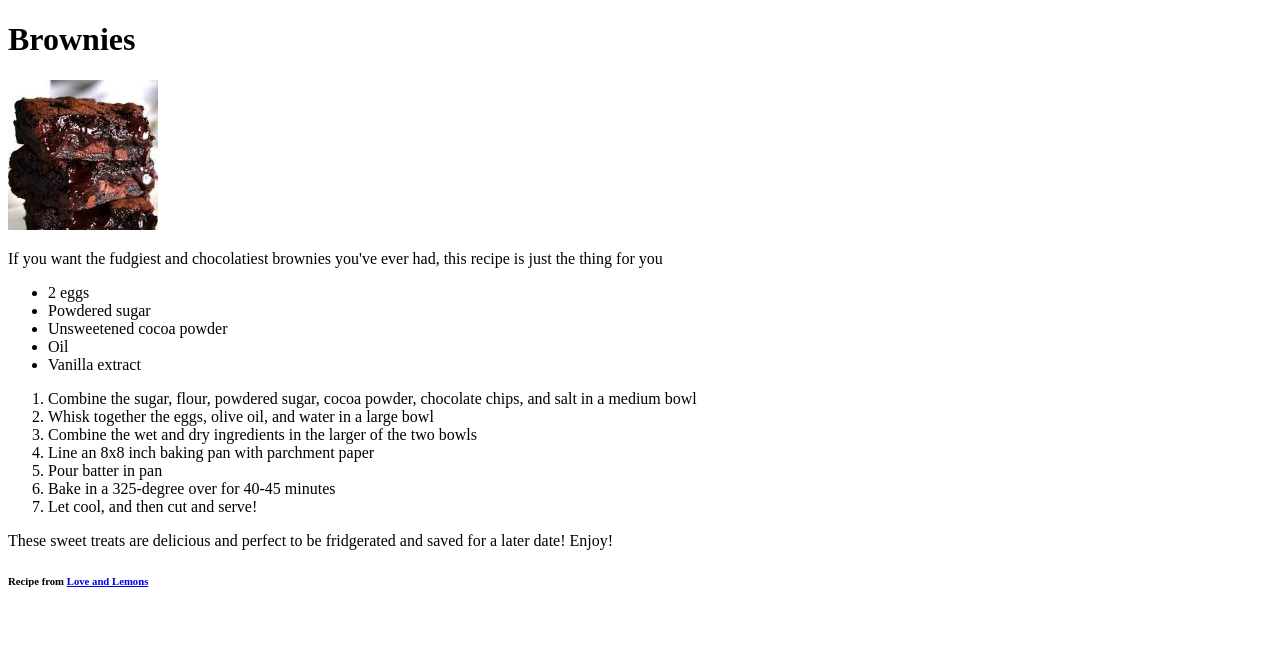
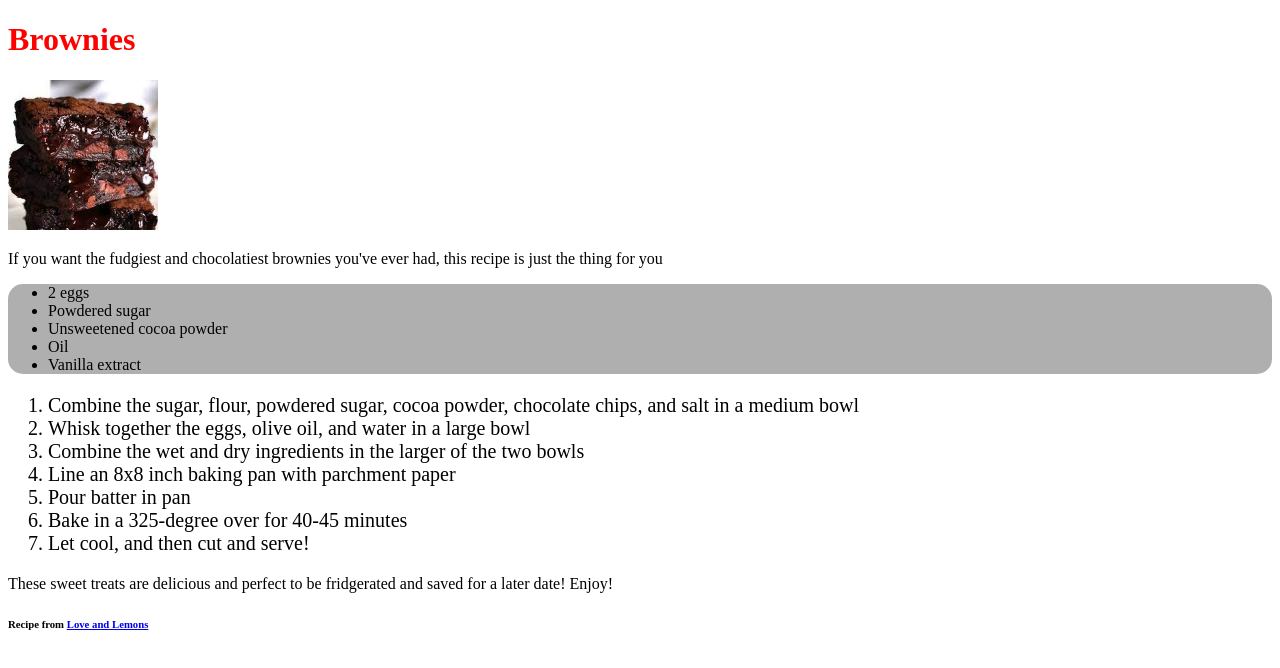
Before and after one commit to aslan316/odin-recipes, a plain HTML site: page recipes/brownies.html in a window 1280 px wide. Drawn offline with Linux system fonts and the light colour scheme; files that its build step writes are made by us from their sources.

Commit message:
Add basic design to recipes

```diff
--- a/recipes/brownies.html
+++ b/recipes/brownies.html
@@ -4,7 +4,7 @@
     <head>
         <meta charset="UTF-8">
         <title>Brownies</title>
-        <link rel="stylesheet" href="style.css">
+        <link rel="stylesheet" href="../style.css">
     </head>
 
     <body>
--- a/style.css
+++ b/style.css
@@ -0,0 +1,18 @@
+* {
+    font-family:'Times New Roman', Times, serif;
+}
+
+h1 {
+    color: red;
+    font-weight: bold;
+}
+
+ul {
+    background-color: rgb(175, 175, 175);
+    border-radius: 15px;
+}
+
+ol {
+    font-size: 20px;
+    font-weight: 400;
+}
```
Also changed, not shown: recipes/cajun-pasta.html (+1 -1 lines), recipes/gochujang-gnocchi.html (+1 -1 lines).
